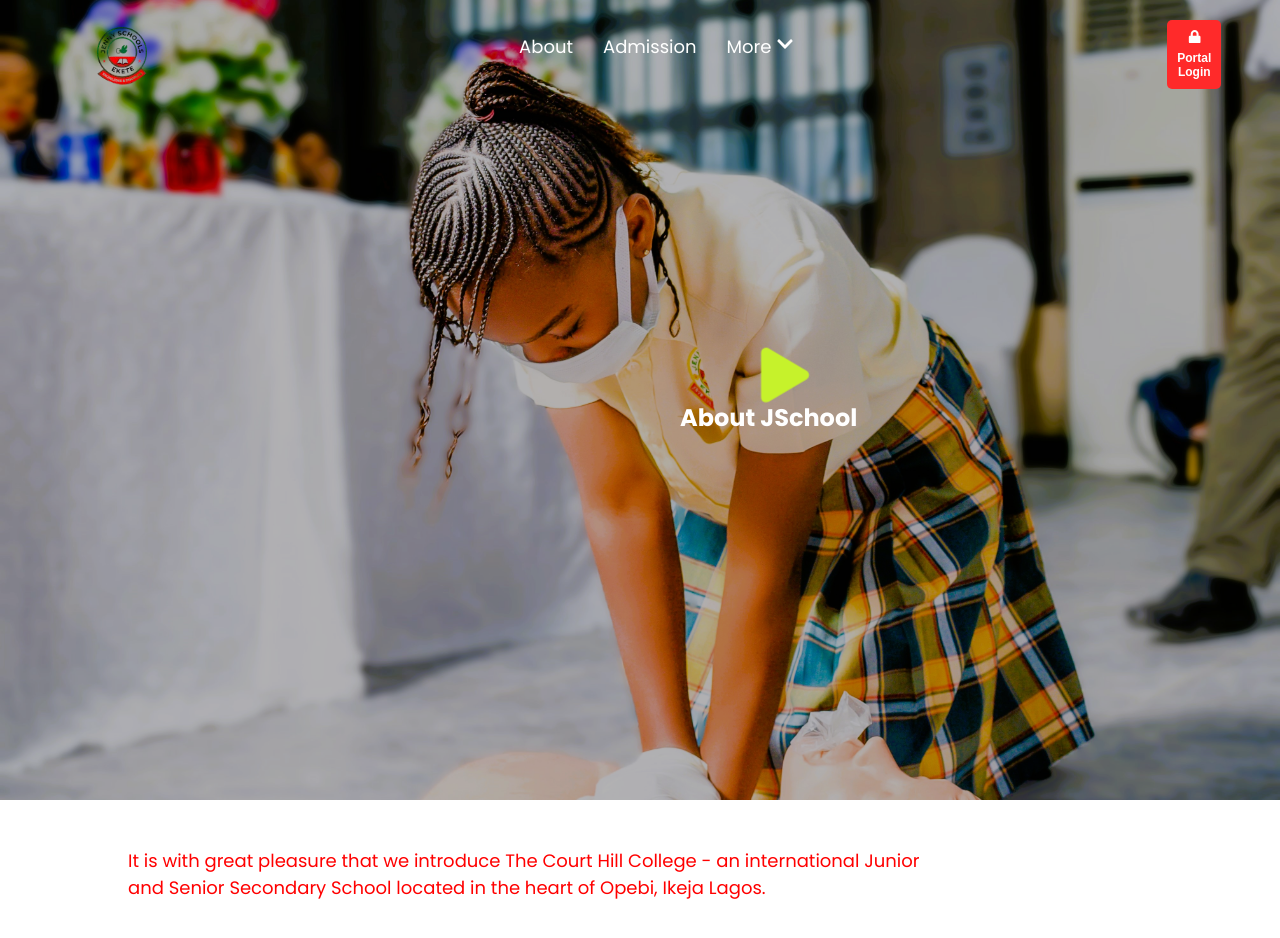
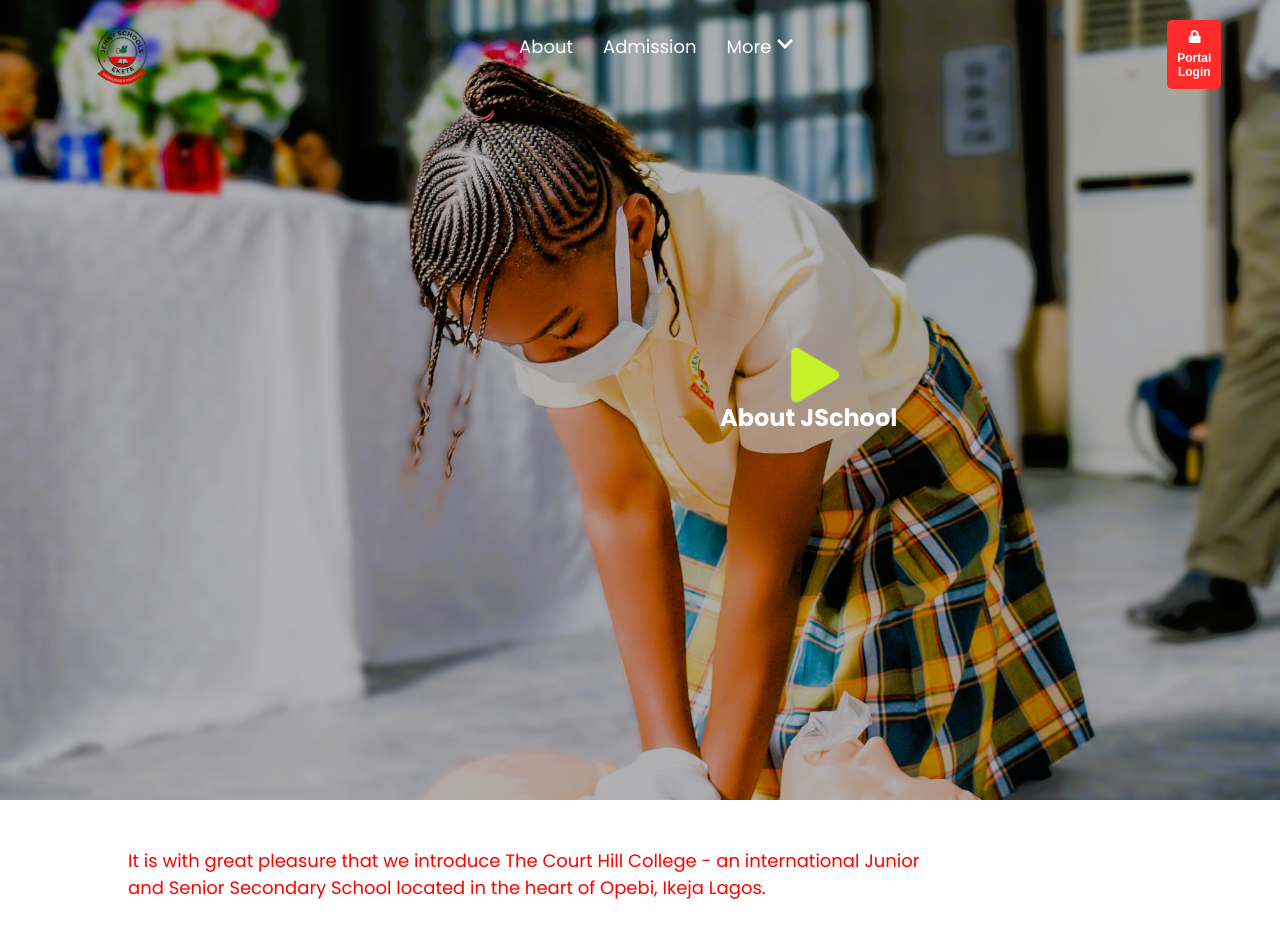
Before and after one commit to Lampnet-Technologies/jschool, a React (Vite) app: page /about in a window 1280 px wide. Shown: the top 938 px of the page. Built offline with nearby package versions, Linux system fonts and the light colour scheme.

Commit message:
commit changes

```diff
--- a/src/components/banner/Banner.css
+++ b/src/components/banner/Banner.css
@@ -99,13 +99,13 @@
     height: 100vh;
   }
   .banner-content h1 {
-    left: 680px;
+    left: 720px;
     position: absolute;
     top: 400px;
   }
   .banner-play {
     color: white;
-    left: 750px;
+    left: 780px;
     position: absolute;
     top: 340px;
     font-size: 50px;
```
